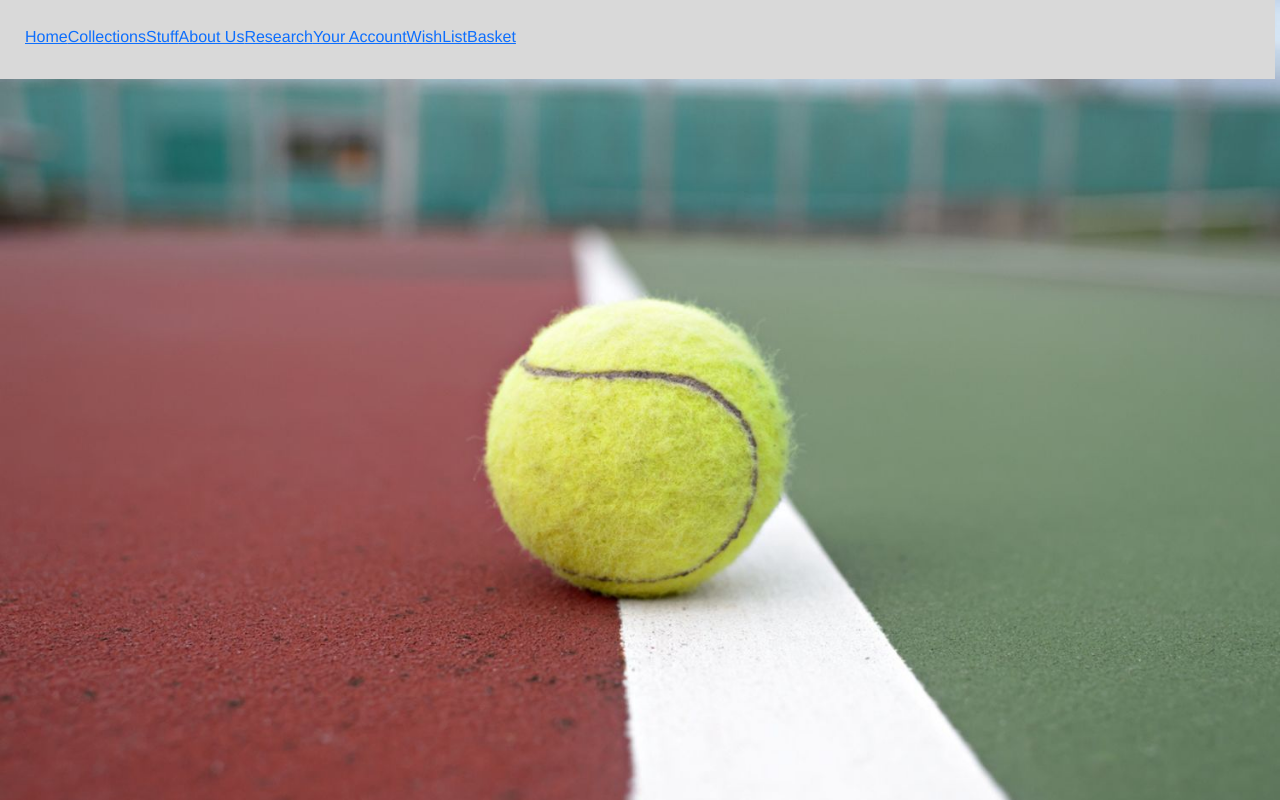
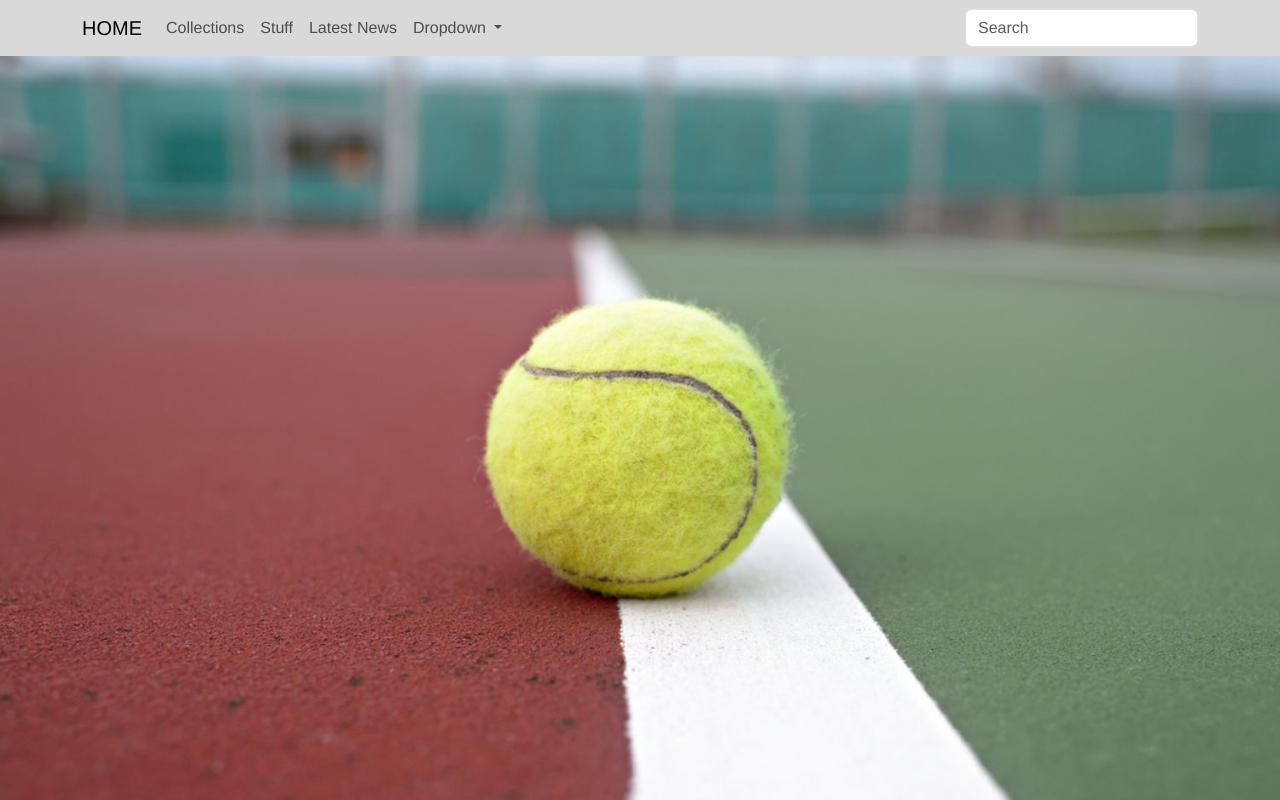
Before and after one commit to Mr-R-b0t/tenis-fiesta, a Vue app in the folder front/: page /#/ in a window 1280 px wide. Built offline with nearby package versions, Linux system fonts and the light colour scheme.

Commit message:
Work on navBar (no links)

```diff
--- a/front/src/App.vue
+++ b/front/src/App.vue
@@ -21,8 +21,6 @@ export default {
   -moz-osx-font-smoothing: grayscale;
   text-align: center;
   color: #353535;
-  padding:0px;
-  margin:0px;
 }
 
 </style>
--- a/front/src/components/NavBar.vue
+++ b/front/src/components/NavBar.vue
@@ -1,5 +1,36 @@
 <template>
-    <nav class="nav-container">
+        <nav class="navbar fixed-top navbar-expand-md justify-content-between">
+            <div class="container">
+                <router-link to="/" class="navbar-brand">HOME</router-link>
+                <button class="navbar-toggler" type="button" data-toggle="collapse" data-target="#navbarNavDropdown" aria-controls="navbarNavDropdown" aria-expanded="false" aria-label="Toggle navigation">
+                    <span class="navbar-toggler-icon"></span>
+                </button>
+                <div class="collapse navbar-collapse justify-content-between" id="navbarNavDropdown">
+                    <ul class="navbar-nav mr-auto">
+                        <li class="nav-item active">
+                            <a class="nav-link" href="#">Collections</a>
+                        </li>
+                        <li class="nav-item">
+                            <a class="nav-link" href="#">Stuff</a>
+                        </li>
+                        <li class="nav-item">
+                            <a class="nav-link" href="#">Latest News</a>
+                        </li>
+                        <li class="nav-item dropdown">
+                            <a class="nav-link dropdown-toggle" href="/" id="navbarDropdownMenuLink" data-toggle="dropdown" aria-haspopup="true" aria-expanded="false"> Dropdown </a>
+                            <ul class="dropdown-menu" aria-labelledby="navbarDropdownMenuLink">
+                                <li><a class="dropdown-item" href="#">Action</a></li>
+                                <li><a class="dropdown-item" href="#">Another action</a></li>
+                            </ul>
+                        </li>
+                    </ul>
+                    <form class="form-inline my-2 my-md-0">
+                        <input class="form-control" type="text" placeholder="Search" aria-label="Search Q">
+                    </form>
+                </div>
+            </div>
+        </nav>
+    <!-- <nav class="nav-container">
         <div class="nav-mainlinks">
             <router-link to="/">Home</router-link>
             <router-link to="/about">Collections</router-link>
@@ -12,7 +43,7 @@
             <router-link to="/about">WishList</router-link>
             <router-link to="/about">Basket</router-link>
         </div>
-    </nav>
+    </nav> -->
 </template>
 
 <script>
@@ -21,16 +52,15 @@ export default {
 }
 </script>
 <style>
-
-nav {
-  padding: 30px;
-  margin : -5px;
-}
-.nav-container{
-    display: flex;
-    position: fixed;
-    z-index: 5;
-    width: 100%;
+nav{
     background-color: #d9d9d9;
 }
+navbar-nav li:hover > ul.dropdown-menu {
+    display: block;
+}
+/* rotate caret on hover */
+.dropdown-menu > li > a:hover:after {
+    text-decoration: underline;
+    transform: rotate(-90deg);
+}
 </style>
--- a/front/src/main.js
+++ b/front/src/main.js
@@ -1,7 +1,6 @@
 import { createApp } from 'vue'
 import App from './App.vue'
-import router from './router'
-
 import 'bootstrap/dist/css/bootstrap.css'
 import 'bootstrap-vue/dist/bootstrap-vue.css'
+import router from './router'
 createApp(App).use(router).mount('#app')
```
